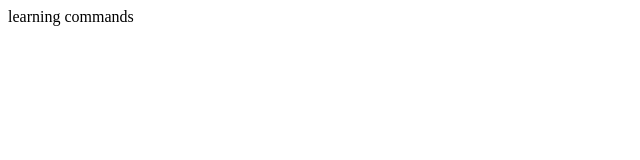
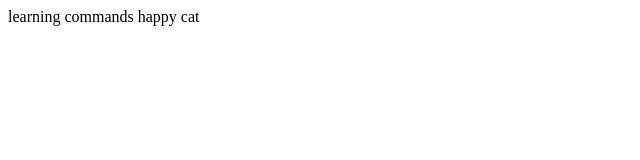
Before and after one commit to DarioDAngeloo/learning-about-git, a plain HTML site: page index2.html in a window 1280 px wide. Shown: the full height of the page, 0-640 px from the left. Drawn offline with Linux system fonts and the light colour scheme.

Commit message:
showing changes

```diff
--- a/index2.html
+++ b/index2.html
@@ -7,6 +7,6 @@
     <title>Document</title>
   </head>
   <body>
-    learning commands
+    learning commands happy cat
   </body>
 </html>
```
Also changed, not shown: file.txt (added).
